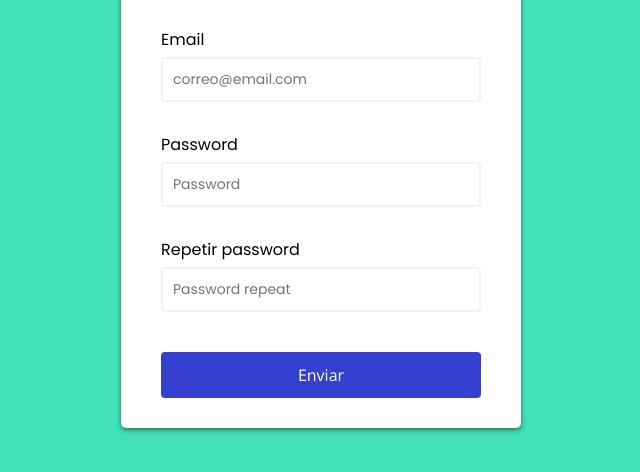
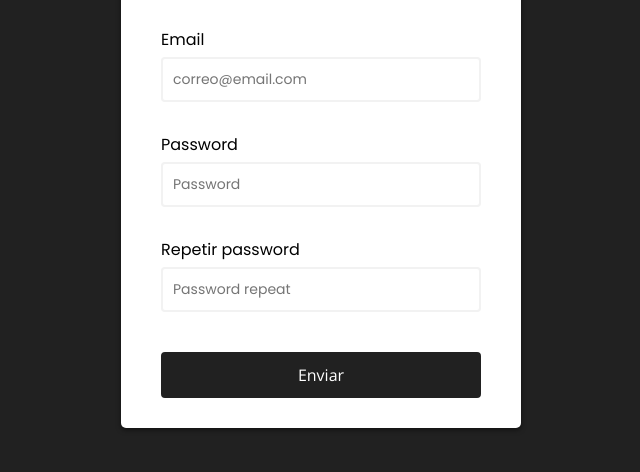
Before and after one commit to matiasua/validationFormJs, a plain HTML site: page index.html in a window 1280 px wide. Shown: the part 226-698 px from the top of the page, without its empty margins (319-959 px from the left). Drawn offline with nearby package versions, Linux system fonts and the light colour scheme.

Commit message:
modification

```diff
--- a/index.html
+++ b/index.html
@@ -45,7 +45,7 @@
           <i class="fas fa-exclamation-circle"></i>
           <small>Error message</small>
         </div>
-        <button>Enviar</button>
+        <button type="submit">Enviar</button>
       </form>
     </div>
     <script src="app.js"></script>
--- a/styles.css
+++ b/styles.css
@@ -8,6 +8,7 @@
   --focus: #777;
   --error: #e74c3c;
   --success: #2ecc71;
+  --black: #212121;
 }
 
 /* Global */
@@ -16,7 +17,7 @@
 }
 
 body {
-  background-color: var(--green);
+  background-color: var(--black);
   font-family: "Open Sans", sans-serif;
   display: flex;
   align-items: center;
@@ -95,7 +96,7 @@ body {
 }
 
 .form-container.success i.fa-check-circle {
-  color: #2ecc71;
+  color: var(--success);
   visibility: visible;
 }
 
@@ -117,8 +118,8 @@ body {
 }
 
 .form button {
-  background-color: var(--blue);
-  border: 2px solid var(--blue);
+  background-color: var(--black);
+  border: 2px solid var(--black);
   border-radius: 4px;
   color: var(--white);
   display: block;
```
